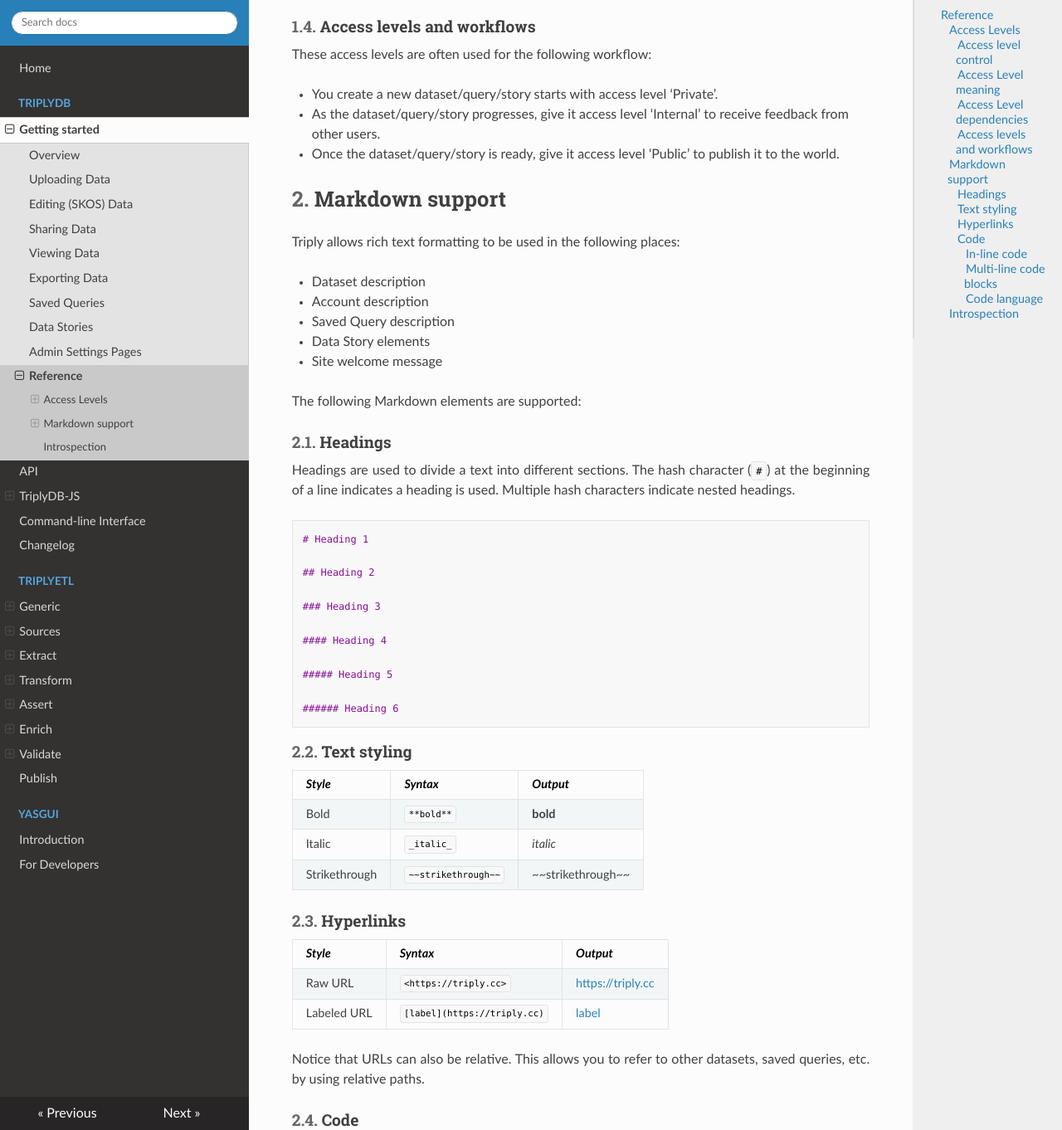
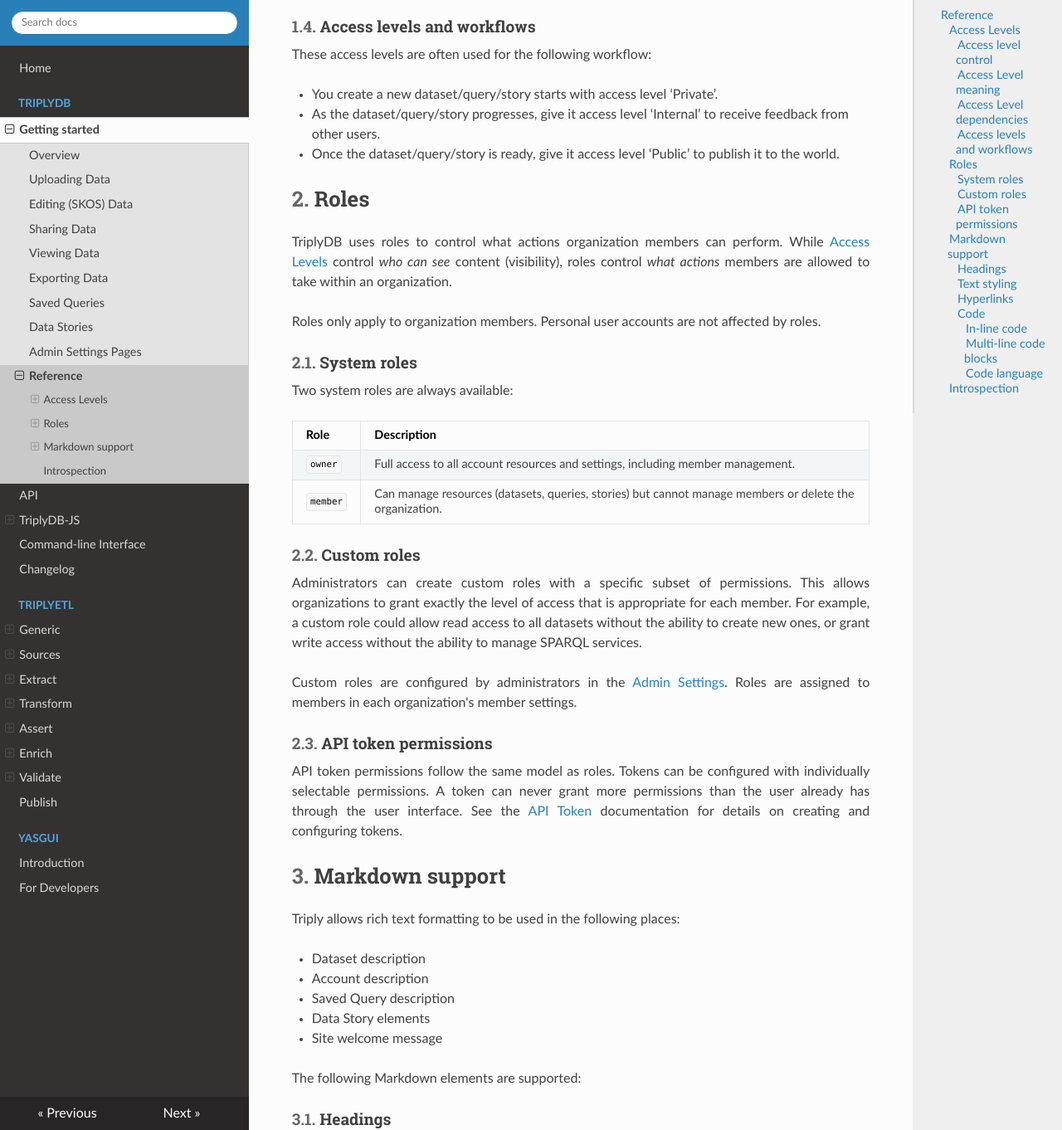
Before and after one commit to TriplyDB/Documentation, an MkDocs documentation site: the page built from docs/triply-db-getting-started/reference/index.md, in a window 1280 px wide and 1400 px high, scrolled down 3021 px, cut to the strip 38-1400 px from the top of the window. Shown: the whole strip at 83% size. Built offline with MkDocs 1.6.1, drawn with Linux system fonts in a browser that asks for light colours.

Commit message:
Document acl changes

```diff
--- a/docs/triply-db-getting-started/reference/index.md
+++ b/docs/triply-db-getting-started/reference/index.md
@@ -62,6 +62,32 @@
 - You create a new dataset/query/story starts with access level ‘Private’.
 - As the dataset/query/story progresses, give it access level ‘Internal’ to receive feedback from other users.
 - Once the dataset/query/story is ready, give it access level ‘Public’ to publish it to the world.
+
+## Roles
+
+TriplyDB uses roles to control what actions organization members can perform. While [Access Levels](#access-levels) control *who can see* content (visibility), roles control *what actions* members are allowed to take within an organization.
+
+Roles only apply to organization members. Personal user accounts are not affected by roles.
+
+### System roles
+
+Two system roles are always available:
+
+| **Role**     | **Description**                                                                                      |
+| ------------ | ---------------------------------------------------------------------------------------------------- |
+| `owner`      | Full access to all account resources and settings, including member management.                       |
+| `member`     | Can manage resources (datasets, queries, stories) but cannot manage members or delete the organization. |
+
+### Custom roles
+
+Administrators can create custom roles with a specific subset of permissions. This allows organizations to grant exactly the level of access that is appropriate for each member. For example, a custom role could allow read access to all datasets without the ability to create new ones, or grant write access without the ability to manage SPARQL services.
+
+Custom roles are configured by administrators in the [Admin Settings](../admin-settings-pages/index.md#roles-page). Roles are assigned to members in each organization's member settings.
+
+### API token permissions
+
+API token permissions follow the same model as roles. Tokens can be configured with individually selectable permissions. A token can never grant more permissions than the user already has through the user interface. See the [API Token](../../generics/api-token.md) documentation for details on creating and configuring tokens.
+
 
 ## Markdown support
 
```
Also changed, not shown: docs/generics/api-token.md (+3 -5 lines), docs/triply-db-getting-started/admin-settings-pages/index.md (+44 -0 lines), docs/triplydb-changelog/index.md (+2 -5 lines), docs/triplydb-js/organization/index.md (+8 -6 lines).
